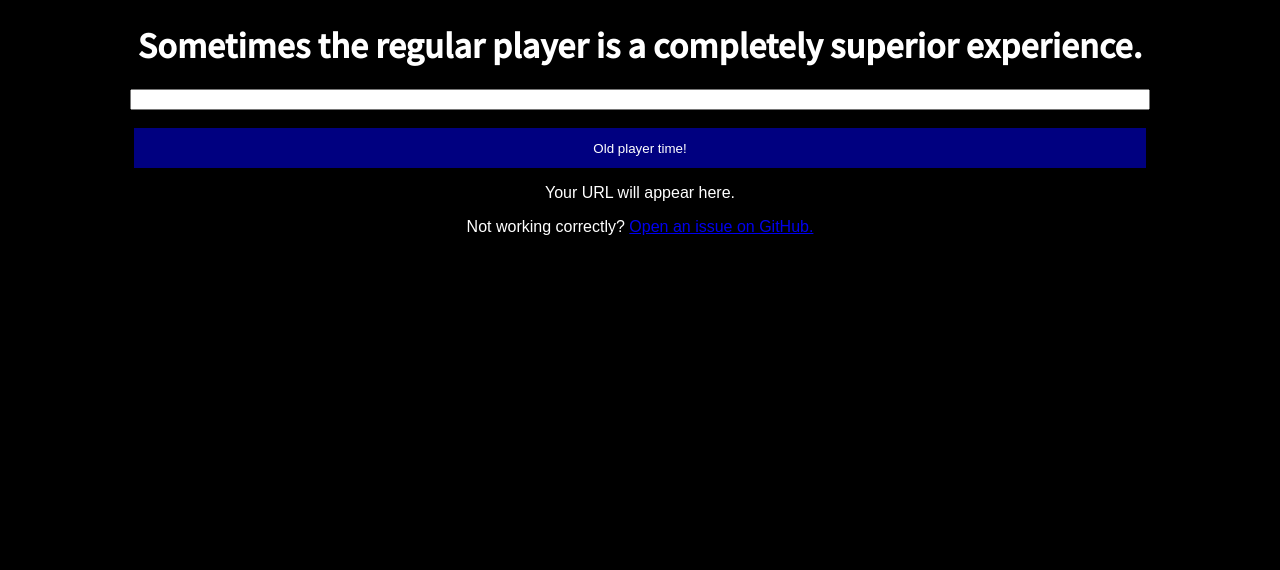
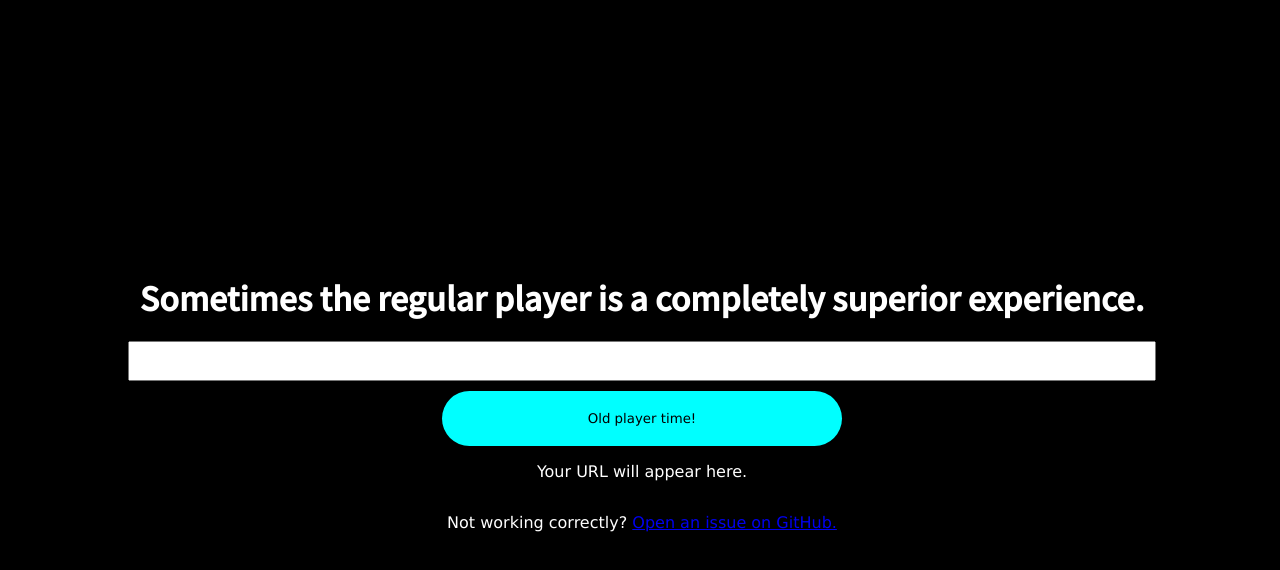
Before and after one commit to stopmotio/YoutubeShortsBegone, a plain HTML site: page index.html in a window 1280 px wide. Drawn offline with Linux system fonts and the light colour scheme.

Commit message:
Pretty Pretty Pretty

```diff
--- a/css.css
+++ b/css.css
@@ -5,24 +5,38 @@ h1 {
 }
 body {
   background-color:black;
+  margin:0;
+  padding:0;
+}
+.flexdiv {
+  display: flex;
+  flex-flow:column wrap;
+  align-items:center;
+  justify-content:center;
+  height:100vh;
+  margin-left:10%;
+  margin-right:10%;
 }
 
 input {
   display:block;
   margin-left:auto;
   margin-right:auto;
-  width:80%;
+  padding:1%;
+  width:98%;
+  margin-bottom:1%;
 }
 
 button {
   display:block;
   margin-left:auto;
   margin-right:auto;
-  padding:1%;
-  background-color:navy;
+  padding: min(5%, 20px);
+  background-color:cyan;
   border:0;
-  color:white;
-  width:80%;
+  border-radius:50px;
+  width: min(400px, 50%);
+  font-family:Verdana, sans-serif;
 }
 
 button:hover {
@@ -43,5 +57,5 @@ p {
   /*text-align only works with p for some reason. May be Firefox specific bug.*/
   text-align:center;
   color:white;
-  font-family:sans-serif;
+  font-family:Verdana, sans-serif;
 }
--- a/index.html
+++ b/index.html
@@ -10,10 +10,12 @@
 
 </head>
 <body>
-<h1>Sometimes the regular player is a completely superior experience.</h1>
-<input type="text" id="sourceurl"><br>
-<button onclick="FixTheLink();">Old player time!</button>
-<p><a id="output" target="_blank">Your URL will appear here.</a></p>
-<p>Not working correctly? <a href="https://github.com/stopmotio/YoutubeShortsBegone/issues/new?assignees=&labels=&template=bug-report.md&title=Error%21">Open an issue on GitHub.</a></p>
+  <div class="flexdiv">
+    <h1>Sometimes the regular player is a completely superior experience.</h1>
+    <input type="text" id="sourceurl">
+    <button onclick="FixTheLink();">Old player time!</button>
+    <p><a id="output" target="_blank">Your URL will appear here.</a></p>
+    <p>Not working correctly? <a href="https://github.com/stopmotio/YoutubeShortsBegone/issues/new?assignees=&labels=&template=bug-report.md&title=Error%21">Open an issue on GitHub.</a></p>
+  </div>
 </body>
 </html>
--- a/scripts.js
+++ b/scripts.js
@@ -1,12 +1,10 @@
 function FixTheLink() {
   var workvar = document.getElementById('sourceurl').value;
   workvar = workvar.replace('shorts/', 'watch?v=');
-  workvar = workvar.replace('?feature=share', ''); //Clean up final URL. If copied link from SHARE button will add this extra data
+  workvar = workvar.replace('?feature=share', ''); //Clean up final URL. If copied link from SHARE button will add this extra data, not sure how the servers handle this.
 
   //Now all we have to do is output this
   console.log('Parsing completed with a final URL of: ' + workvar);
   document.getElementById('output').href = workvar;
   document.getElementById('output').innerHTML = workvar;
-
-  //and somehow this is still majority HTML according to GitHub/Linguist. Thanks!
 }
```
